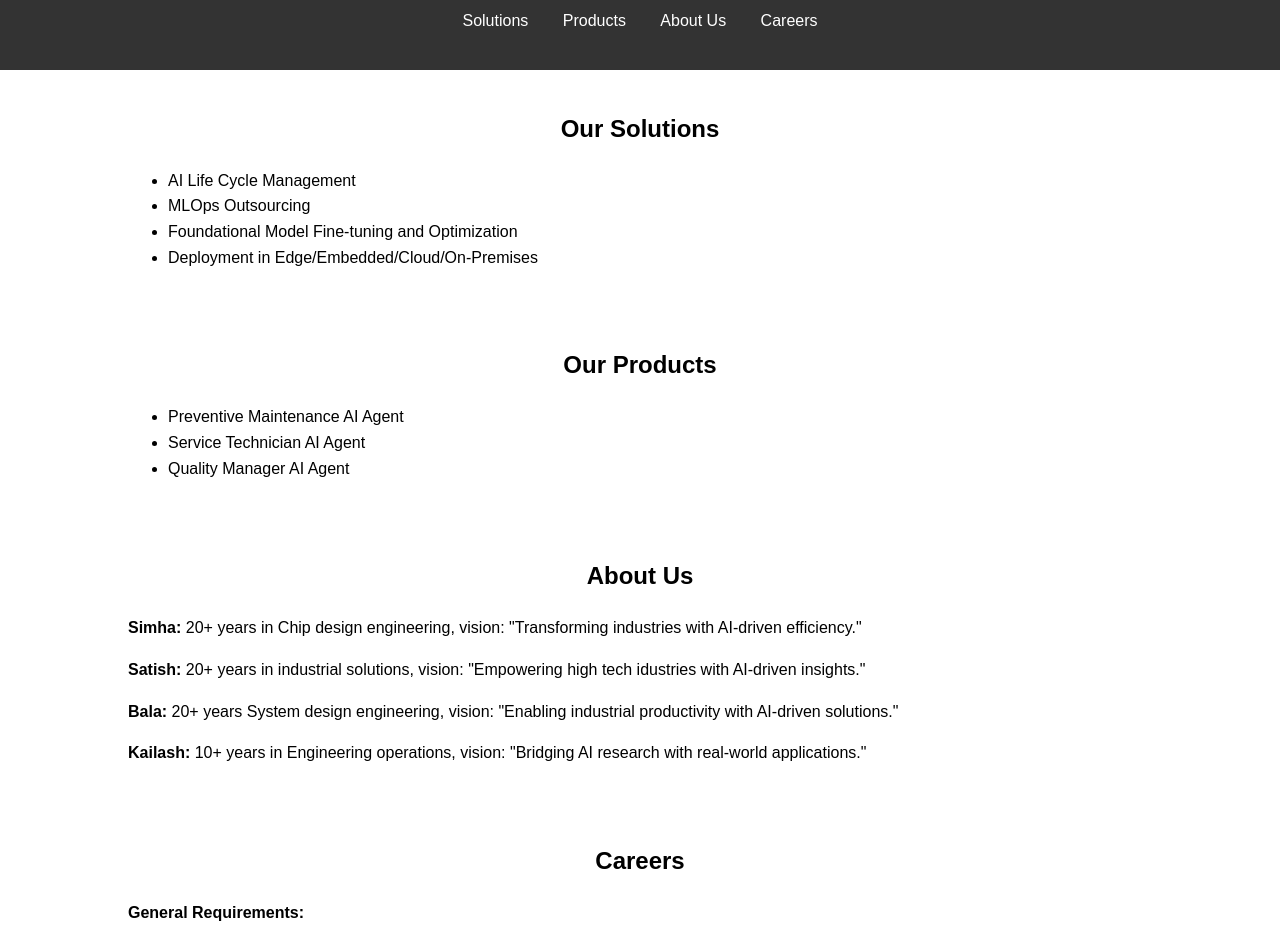
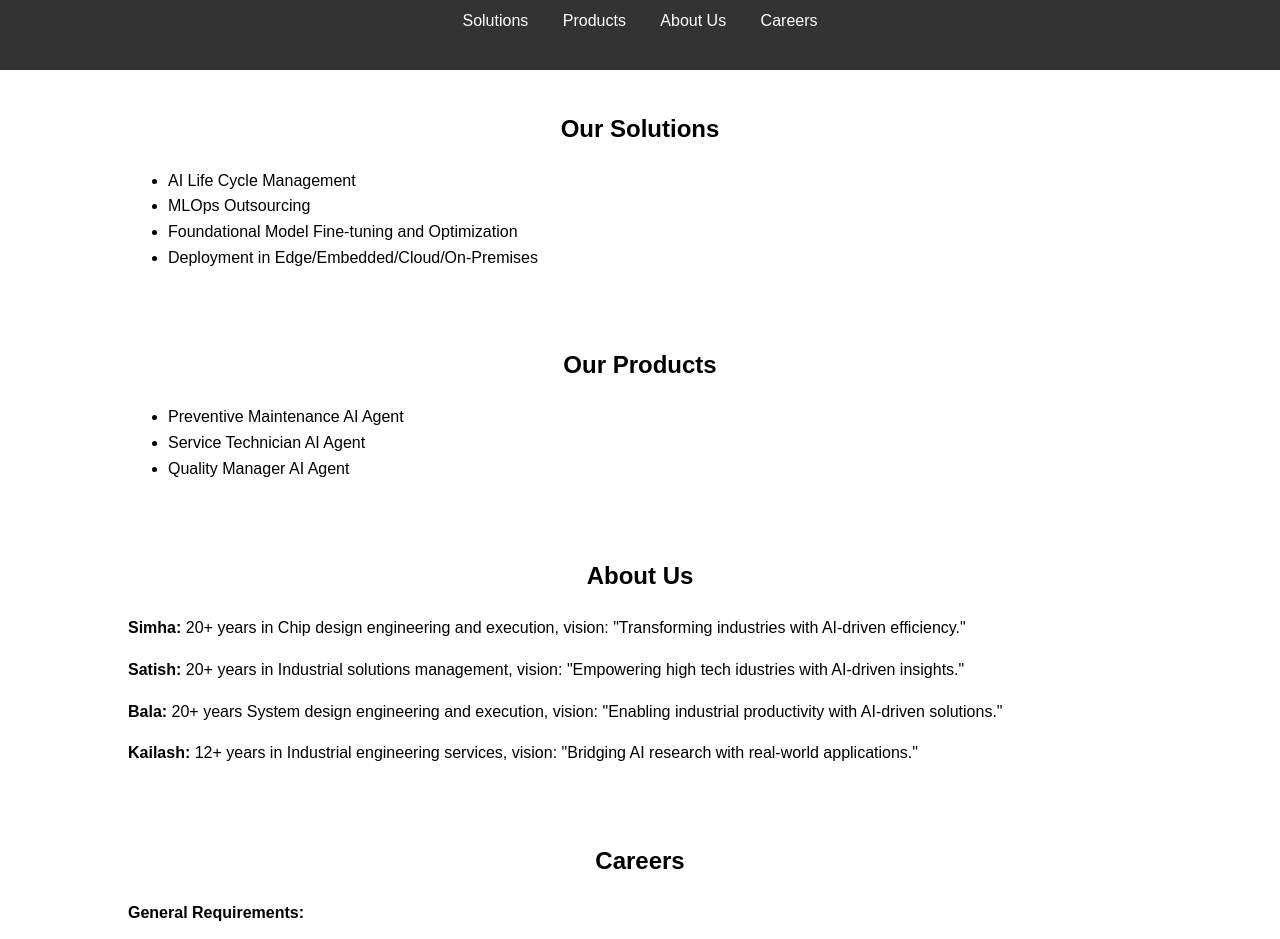
Before and after one commit to rlana83/DemoWebsite, a plain HTML site: page index.html in a window 1280 px wide. Shown: the part 106-1045 px from the top of the page. Drawn offline with Linux system fonts and the light colour scheme.

Commit message:
Update about us

```diff
--- a/index.html
+++ b/index.html
@@ -50,10 +50,10 @@
 
     <section id="about" class="container">
         <h2>About Us</h2>
-        <p><strong>Simha:</strong>  20+ years in Chip design engineering, vision: "Transforming industries with AI-driven efficiency."</p>
-        <p><strong>Satish:</strong>  20+ years in industrial solutions, vision: "Empowering high tech idustries with AI-driven insights."</p>
-        <p><strong>Bala:</strong>  20+ years System design engineering, vision: "Enabling industrial productivity with AI-driven solutions."</p>
-        <p><strong>Kailash:</strong>  10+ years in Engineering operations, vision: "Bridging AI research with real-world applications."</p>
+        <p><strong>Simha:</strong>  20+ years in Chip design engineering and execution, vision: "Transforming industries with AI-driven efficiency."</p>
+        <p><strong>Satish:</strong>  20+ years in Industrial solutions management, vision: "Empowering high tech idustries with AI-driven insights."</p>
+        <p><strong>Bala:</strong>  20+ years System design engineering and execution, vision: "Enabling industrial productivity with AI-driven solutions."</p>
+        <p><strong>Kailash:</strong>  12+ years in Industrial engineering services, vision: "Bridging AI research with real-world applications."</p>
     </section>
 
     <section id="careers" class="container">
```
